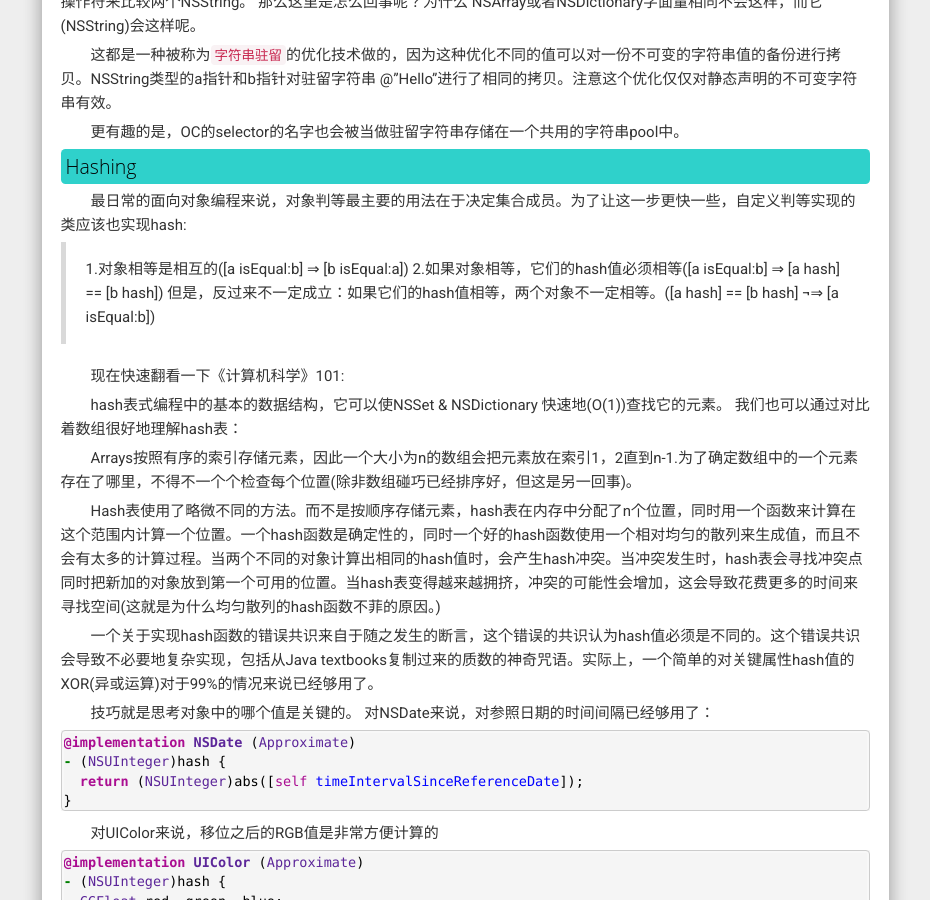
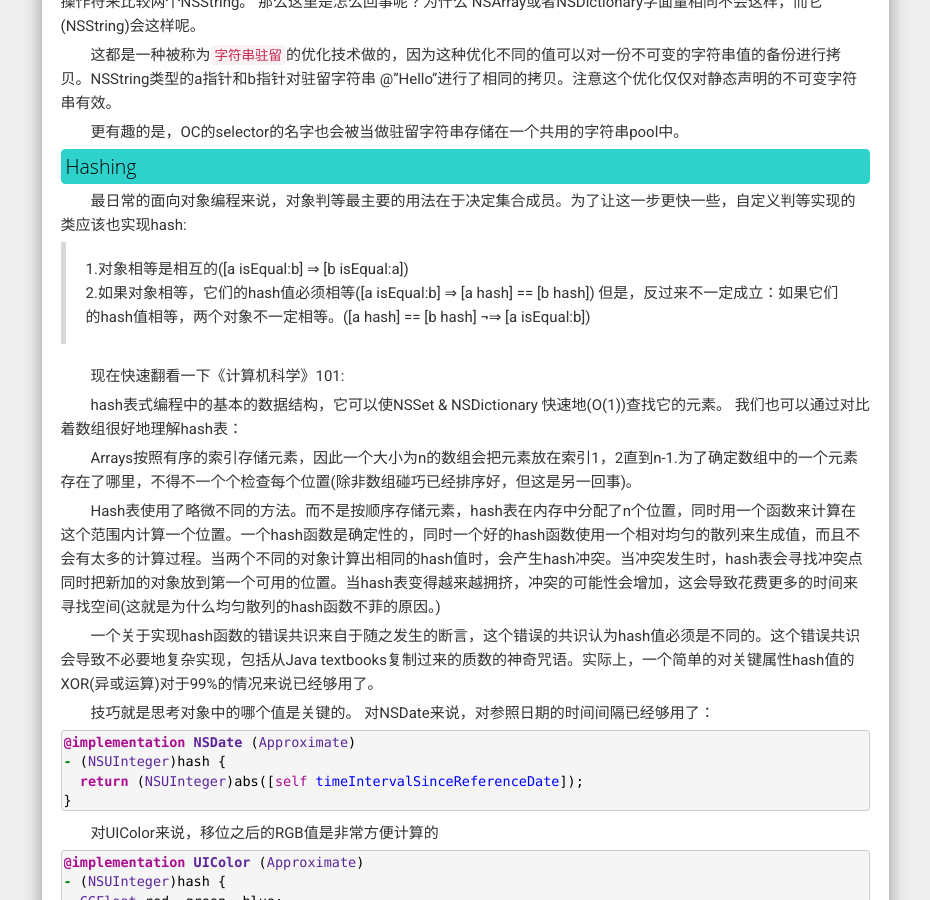
Before and after one commit to mikezone/mikezone.github.io, a Jekyll site: the page built from _posts/2016-01-21-iOS判断对象相等 重写isEqual、isEqualToClass、hash.md, in a window 1280 px wide and 900 px high, scrolled down 1962 px. Shown: the whole window, without its empty margins (321-1251 px from the left). Built offline with Jekyll 4.4.1, drawn with Linux system fonts in a browser that asks for light colours; nearby versions of some CDN libraries; comment, search, counter and statistics services are not loaded.

Commit message:
style modify

```diff
--- a/_posts/2016-01-21-iOS判断对象相等 重写isEqual、isEqualToClass、hash.md
+++ b/_posts/2016-01-21-iOS判断对象相等 重写isEqual、isEqualToClass、hash.md
@@ -100,7 +100,8 @@ BOOL wtf = (a == b); // YES
 ### Hashing
 
 最日常的面向对象编程来说，对象判等最主要的用法在于决定集合成员。为了让这一步更快一些，自定义判等实现的类应该也实现hash:
->1.对象相等是相互的([a isEqual:b] ⇒ [b isEqual:a])
+
+>1.对象相等是相互的([a isEqual:b] ⇒ [b isEqual:a])<br/>
 >2.如果对象相等，它们的hash值必须相等([a isEqual:b] ⇒ [a hash] == [b hash])
 >但是，反过来不一定成立：如果它们的hash值相等，两个对象不一定相等。([a hash] == [b hash] ¬⇒ [a isEqual:b])
 
```
